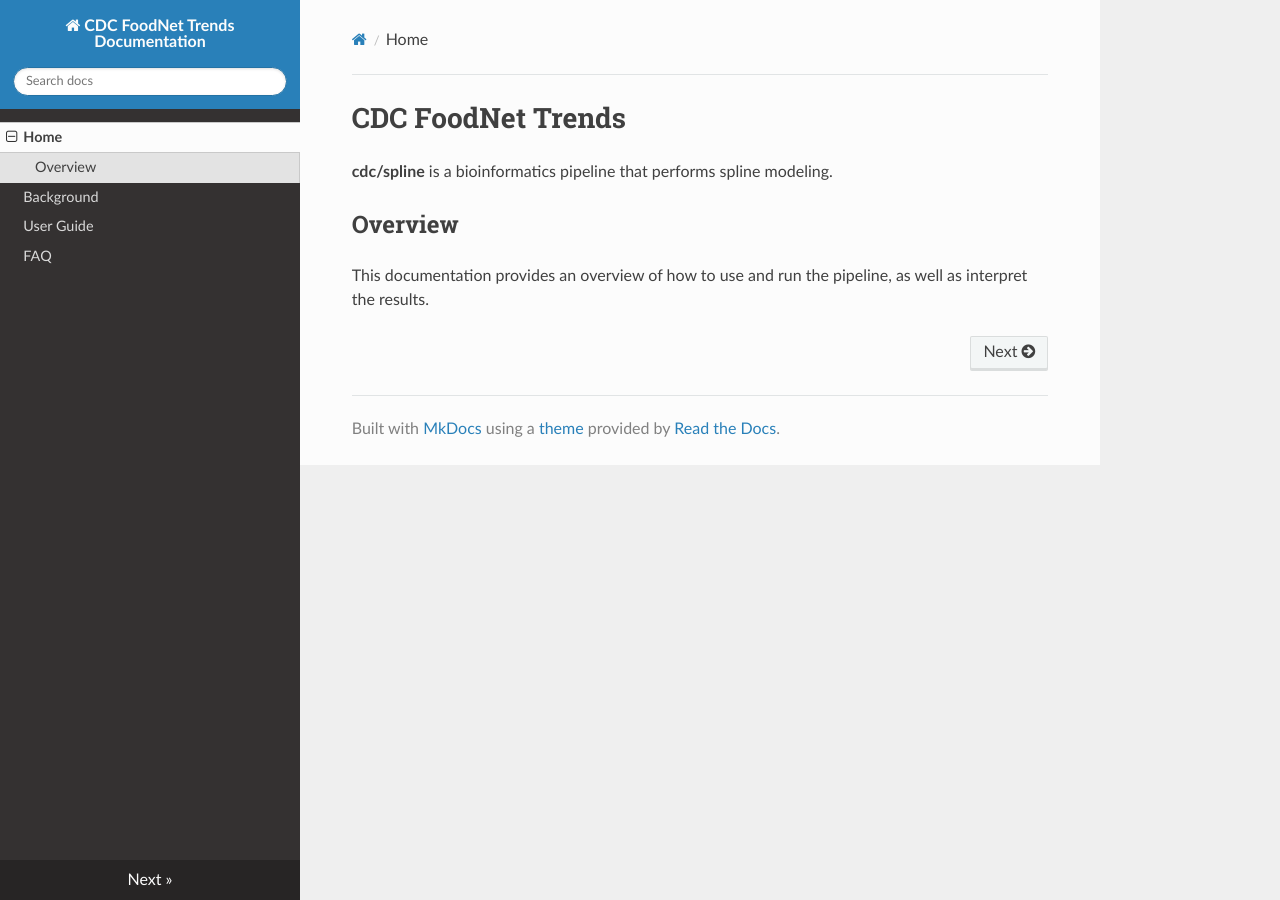
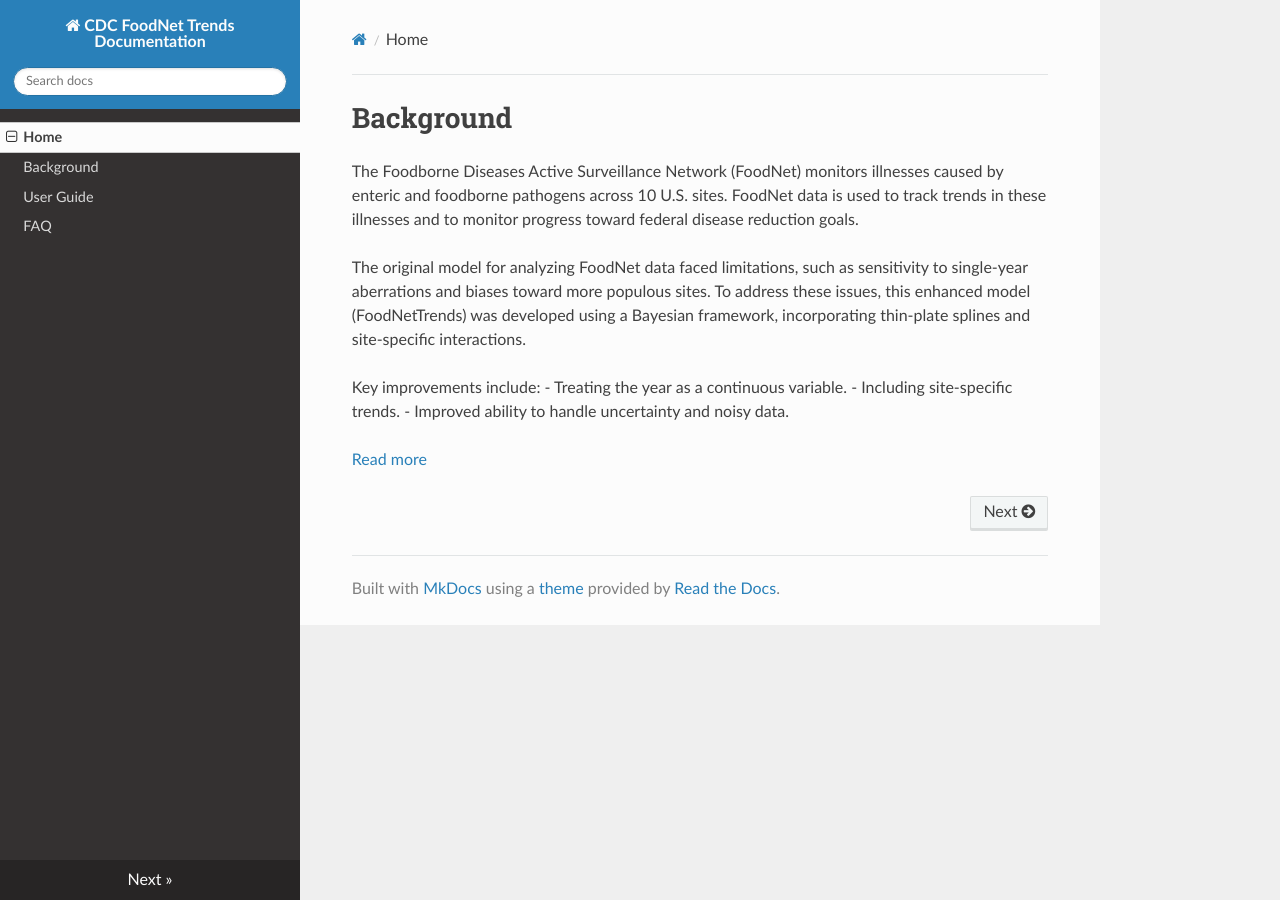
Before and after one commit to CDCgov/FoodNetTrends, an MkDocs documentation site: the page built from docs/index.md, in a window 1280 px wide. Built offline with MkDocs 1.6.1, drawn with Linux system fonts in a browser that asks for light colours; nearby versions of some CDN libraries.

Commit message:
Update index.md

```diff
--- a/docs/index.md
+++ b/docs/index.md
@@ -1,7 +1,12 @@
-# CDC FoodNet Trends
+# Background
 
-**cdc/spline** is a bioinformatics pipeline that performs spline modeling.
+The Foodborne Diseases Active Surveillance Network (FoodNet) monitors illnesses caused by enteric and foodborne pathogens across 10 U.S. sites. FoodNet data is used to track trends in these illnesses and to monitor progress toward federal disease reduction goals.
 
-## Overview
+The original model for analyzing FoodNet data faced limitations, such as sensitivity to single-year aberrations and biases toward more populous sites. To address these issues, this enhanced model (FoodNetTrends) was developed using a Bayesian framework, incorporating thin-plate splines and site-specific interactions.
 
-This documentation provides an overview of how to use and run the pipeline, as well as interpret the results.
+Key improvements include:
+- Treating the year as a continuous variable.
+- Including site-specific trends.
+- Improved ability to handle uncertainty and noisy data.
+
+[Read more](https://github.com/CDCgov/FoodNetTrends)
```
